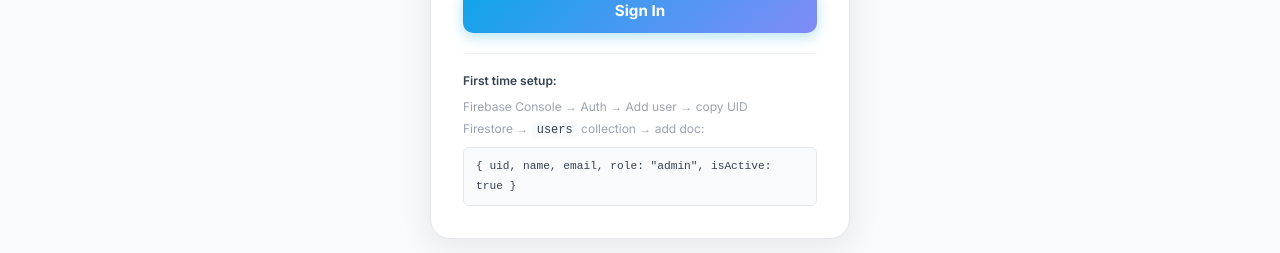
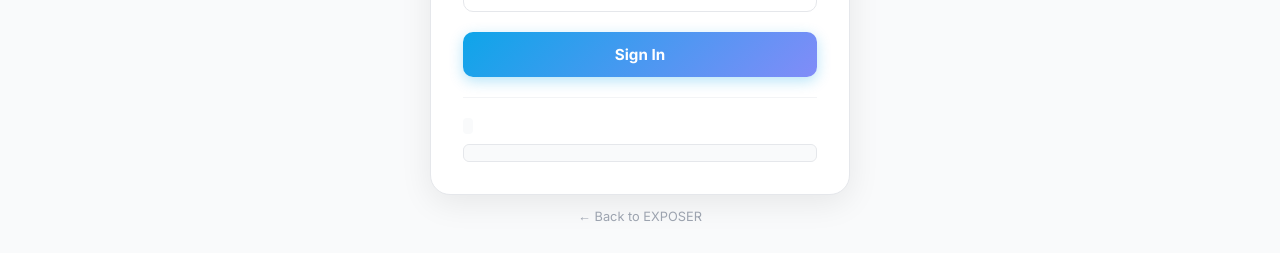
Before and after one commit to gobu01/exposer, a React (Create React App) app: page /login in a window 1280 px wide. Shown: the part 494-747 px from the top of the page. Built offline with nearby package versions, Linux system fonts and the light colour scheme; no server answers.

Commit message:
login change

```diff
--- a/src/pages/Login.js
+++ b/src/pages/Login.js
@@ -153,11 +153,11 @@ export default function Login() {
 
             <div style={{ height: 1, background: '#f3f4f6', margin: '20px 0 16px' }} />
             <div style={{ fontSize: '0.75rem', color: '#9ca3af', lineHeight: 1.8 }}>
-              <p style={{ fontWeight: 600, color: '#374151', marginBottom: 4 }}>First time setup:</p>
-              <p>Firebase Console → Auth → Add user → copy UID</p>
-              <p>Firestore → <code style={{ background: '#f9fafb', padding: '1px 5px', borderRadius: 4, color: '#374151' }}>users</code> collection → add doc:</p>
+              <p style={{ fontWeight: 600, color: '#374151', marginBottom: 4 }}></p>
+              <p></p>
+              <p><code style={{ background: '#f9fafb', padding: '1px 5px', borderRadius: 4, color: '#374151' }}></code></p>
               <code style={{ display: 'block', marginTop: 6, background: '#f9fafb', border: '1px solid #e5e7eb', borderRadius: 6, padding: '8px 12px', color: '#374151', fontSize: '0.7rem', lineHeight: 1.8 }}>
-                {'{ uid, name, email, role: "admin", isActive: true }'}
+
               </code>
             </div>
           </div>
```
